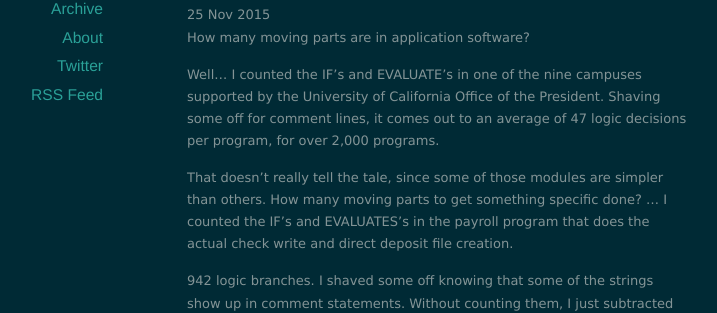
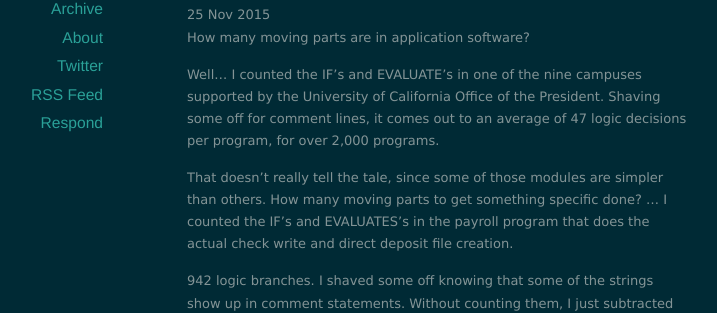
Before and after one commit to mmacdonaldsilvercity/mmacdonaldsilvercity.github.io, a Jekyll site: the page built from index.html, in a window 1280 px wide and 900 px high. Shown: the part 227-540 px from the top of the window, without its empty margins (203-920 px from the left). Built offline with Jekyll 4.4.1, drawn with Linux system fonts in a browser that asks for light colours; nearby versions of some CDN libraries; the list of posts is cut into pages by our own code.

Commit message:
Add response li to sidebar

```diff
--- a/_layouts/default.html
+++ b/_layouts/default.html
@@ -32,6 +32,7 @@
           <li><a href="/about">About</a></li>
           <li><a href="http://twitter.com/mmacdonaldscp">Twitter</a></li>
           <li><a href="/feed.xml">RSS Feed</a></li>
+          <li><a href="mailto:contact@silvercityenterprises.com">Respond</a></li>
         </ul>
       </nav>
     </div>
```
